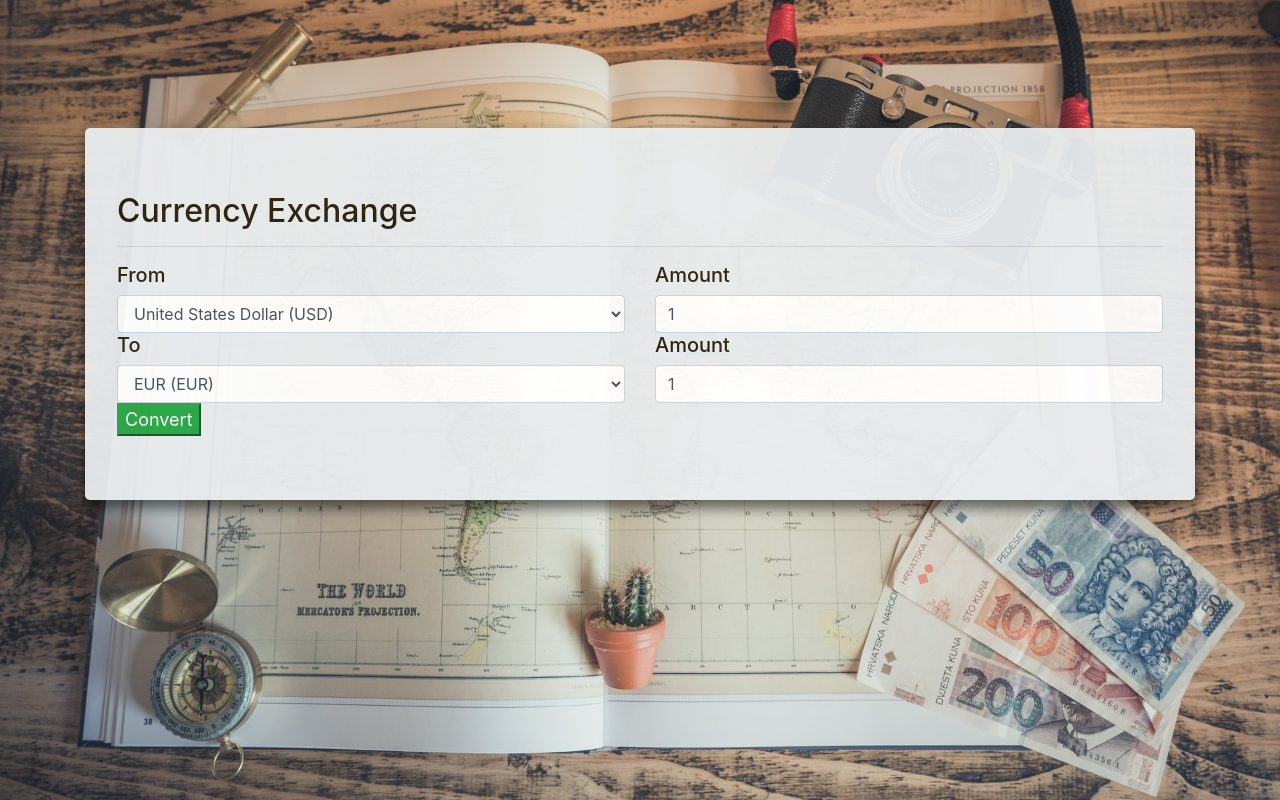
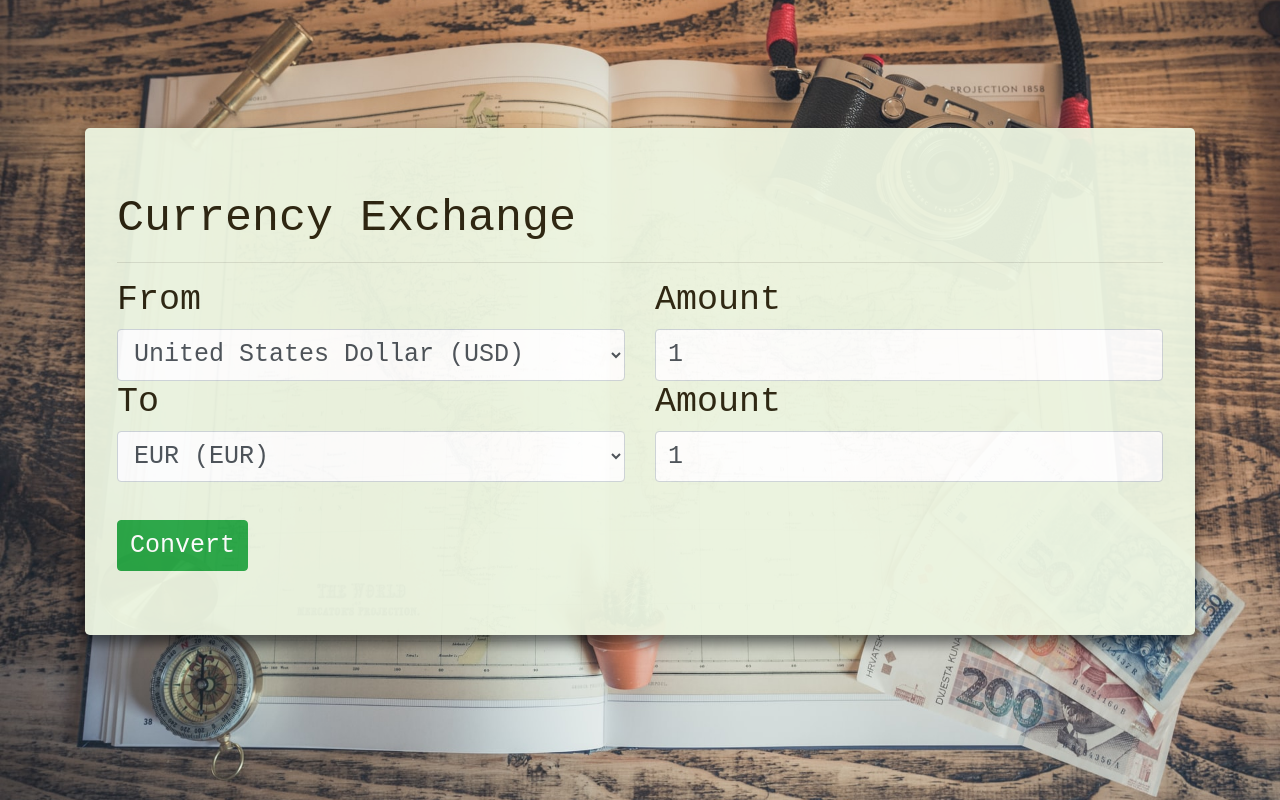
Before and after one commit to romankolivashko/currency_exchange_app, a website built with webpack: page src/index.html in a window 1280 px wide. Built offline with nearby package versions, Linux system fonts and the light colour scheme; a web font is replaced by a local one.

```diff
--- a/src/css/styles.css
+++ b/src/css/styles.css
@@ -1,3 +1,16 @@
+@import url('https://fonts.googleapis.com/css2?family=Nanum+Gothic+Coding:wght@700&display=swap');
+
+h2 {
+  font-size: 45px;
+}
+
+h4 {
+  font-size: 35px;
+}
+
+.form-control, .btn {
+  font-size: 25px;
+}
 
 body {
   background: url("../../assets/images/bg.jpg") center;
@@ -5,16 +18,22 @@
   background-size: cover;
   background-repeat: no-repeat;
   margin-top: 10%;
-  font-size: 18px;
-  font-weight: 600;
+  font-family: 'Nanum Gothic Coding', monospace;
+  font-size: large;
+  /* font-weight: 400; */
   color: rgb(39, 32, 12);
 }
 
 .jumbotron {
-  /* background: url("../../assets/images/paper2-bg.jpg") center; */
-  /* z-index:2; */
+  font-size: 60px;
+  font-weight: 800;
+  background-color: #EDF5E1;
   width:auto;
   background-size: cover;
   box-shadow: 0 8px 12px 0 rgba(2, 8, 10, 0.472), 0 6px 20px 0 rgba(0, 0, 0, 0.19);
   opacity: 0.95;
 }
+
+.btn {
+  margin-top: 1.5em;
+}
--- a/src/index.html
+++ b/src/index.html
@@ -10,7 +10,7 @@
       <hr>
       <div class="row">
         <div class="col">
-          <h5>From</h5>
+          <h4>From</h4>
           <select id="base-curr" class="form-control">
             <option value="USD" name="United States Dollar" selected>United States Dollar (USD)</option>
             <option value="EUR" name="EURO">EUR (EUR)</option>
@@ -23,7 +23,7 @@
           </select>
         </div>
         <div class="col">
-          <h5>Amount</h5>
+          <h4>Amount</h4>
           <input value="1" id="base-amount" type="number" min="0.00" step="0.01" class="form-control">
         </div>
 
@@ -31,7 +31,7 @@
         <div class="w-100"></div>
 
         <div class="col">
-          <h5>To</h5>
+          <h4>To</h4>
           <select id="tgt-curr" class="form-control">
             <option value="EUR" name="EURO" selected>EUR (EUR)</option>
             <option value="USD">United States Dollar (USD)</option>
@@ -44,12 +44,12 @@
           </select>
         </div>
         <div class="col">
-          <h5>Amount</h5>
+          <h4>Amount</h4>
           <input value="1" id="tgt-amount" type="number" class="form-control">
      </div>
       </div>
 
-    <button class="btn-success" id="getRates">Convert</button>
+    <button class="btn btn-success" id="getRates">Convert</button>
     <div class="showRate"></div>
     <div class="show-gif"></div>
     <div class="show-errors"></div>
```
Also changed, not shown: READEM.md (+8 -4 lines), assets/images/gold_bg.jpg (deleted), assets/images/paper-bg.jpg (deleted), assets/images/paper2-bg.jpg (deleted), assets/images/texture-bg.jpg (deleted), assets/images/watermark_bg.jpg (deleted).
